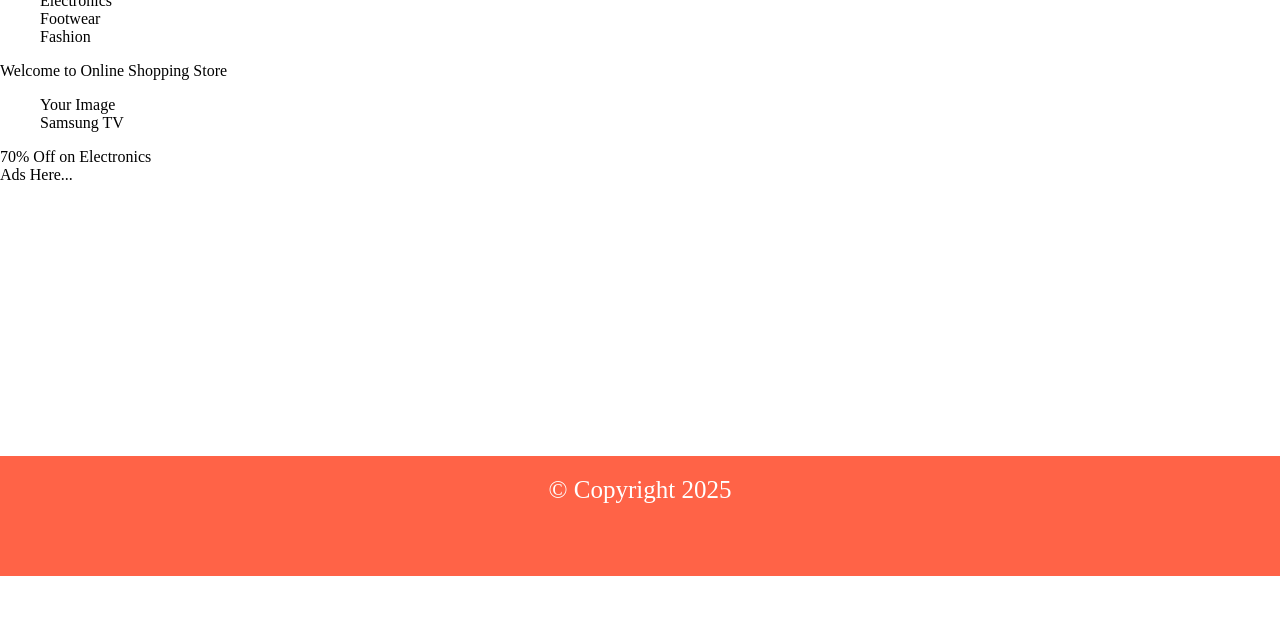
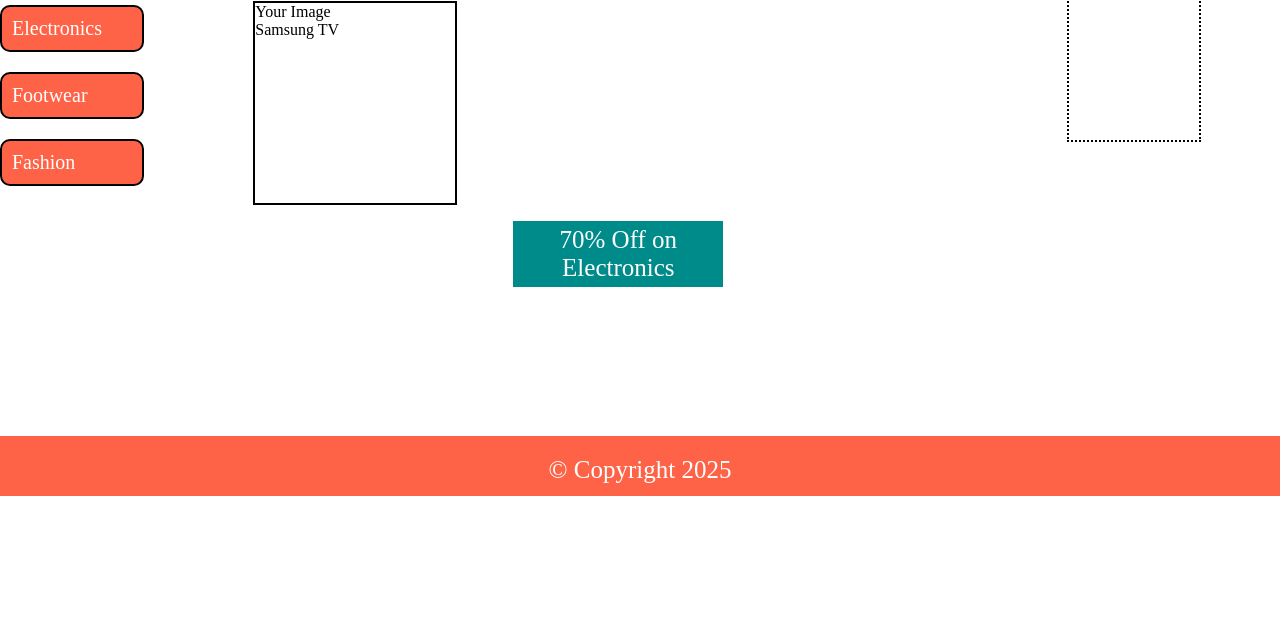
Before and after one commit to silentbutmad/Web_Development, a website: page Semantic_tag/public/layout.html in a window 1280 px wide. Shown: the part 162-800 px from the top of the page. Drawn offline with Linux system fonts and the light colour scheme.

Commit message:
card design

```diff
--- a/Semantic_tag/public/layout.html
+++ b/Semantic_tag/public/layout.html
@@ -14,15 +14,59 @@
                 padding: 20px;
                 font-size: 25px;
                 text-align: center;
-                height: 80px;
+                height: 40px;
                 margin: 0;
+            }
+            footer
+            {
+                height: 20px;
             }
             section
             {
-                margin: 0;
+                margin-top: 20px;
                 padding: 0;
                 height: 498px;
                 overflow: hidden;
+                display: grid;
+                grid-template-columns: 2fr 8fr 2fr;
+            }
+            nav div
+            {
+                border: 2px solid black;
+                border-radius:10px;
+                width: 120px;
+                margin-bottom: 20px;
+                padding: 10px;
+                font-size: 20px;
+                background-color: tomato;
+                color: white;
+
+            }
+            aside {
+                width: 130px;
+                height:200px;
+                border: 2px dotted black;
+                text-align: center;
+            }
+            article
+            {
+                width: 200px;
+                text-align: center;
+                background-color: darkcyan;
+                color: white;
+                padding: 5px;
+                font-size: 25px;
+                margin-left: 300px;
+
+            }
+            main div{
+                font-size: 40px;
+                text-align: center;
+            }
+            figure{
+                height:200px ;
+                border: 2px double black;
+                width: 200px;
             }
         </style>
     </head>
@@ -32,12 +76,12 @@
         </header>
         <section id="main-content">
             <nav>
-                <menu>
-                    <div>Home</div>
-                    <div>Electronics</div>
-                    <div>Footwear</div>
-                    <div>Fashion</div>
-                </menu>
+
+                <div>Home</div>
+                <div>Electronics</div>
+                <div>Footwear</div>
+                <div>Fashion</div>
+
             </nav>
             <main>
                 <dialog>Any Help?</dialog>
@@ -55,7 +99,7 @@
 
             </aside>
         </section>
-        <footer id="footer">
+        <footer id="footer" height="20">
             &copy; Copyright 2025
         </footer>
     </body>
```
Also changed, not shown: Card_Design/package.json (added, +15 -0 lines), Card_Design/public/Card.html (added, +108 -0 lines), Card_Design/public/assets/Shoes.jpg (added), Card_Design/public/assets/Speaker.jpg (added), Card_Design/public/assets/pant.jpeg (added), Card_Design/public/assets/shirt.jpeg (added), 1 other file.
